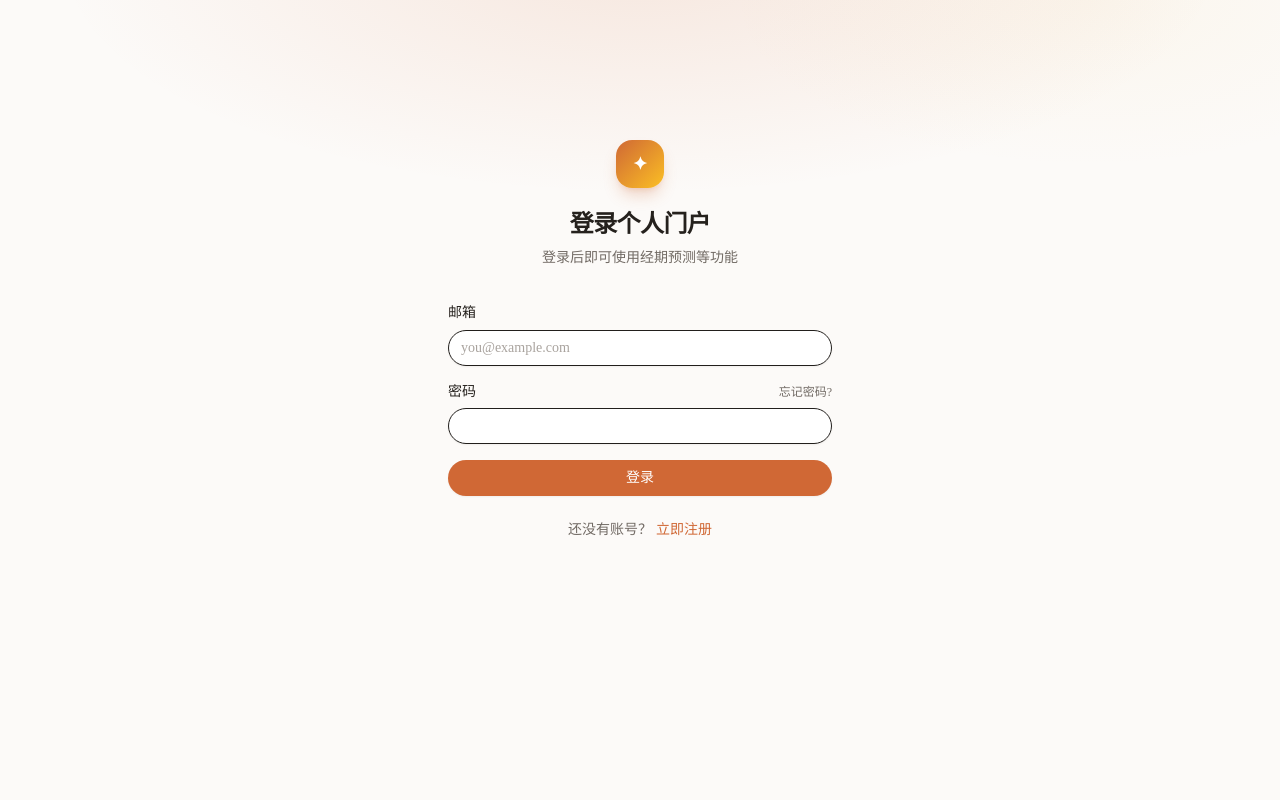
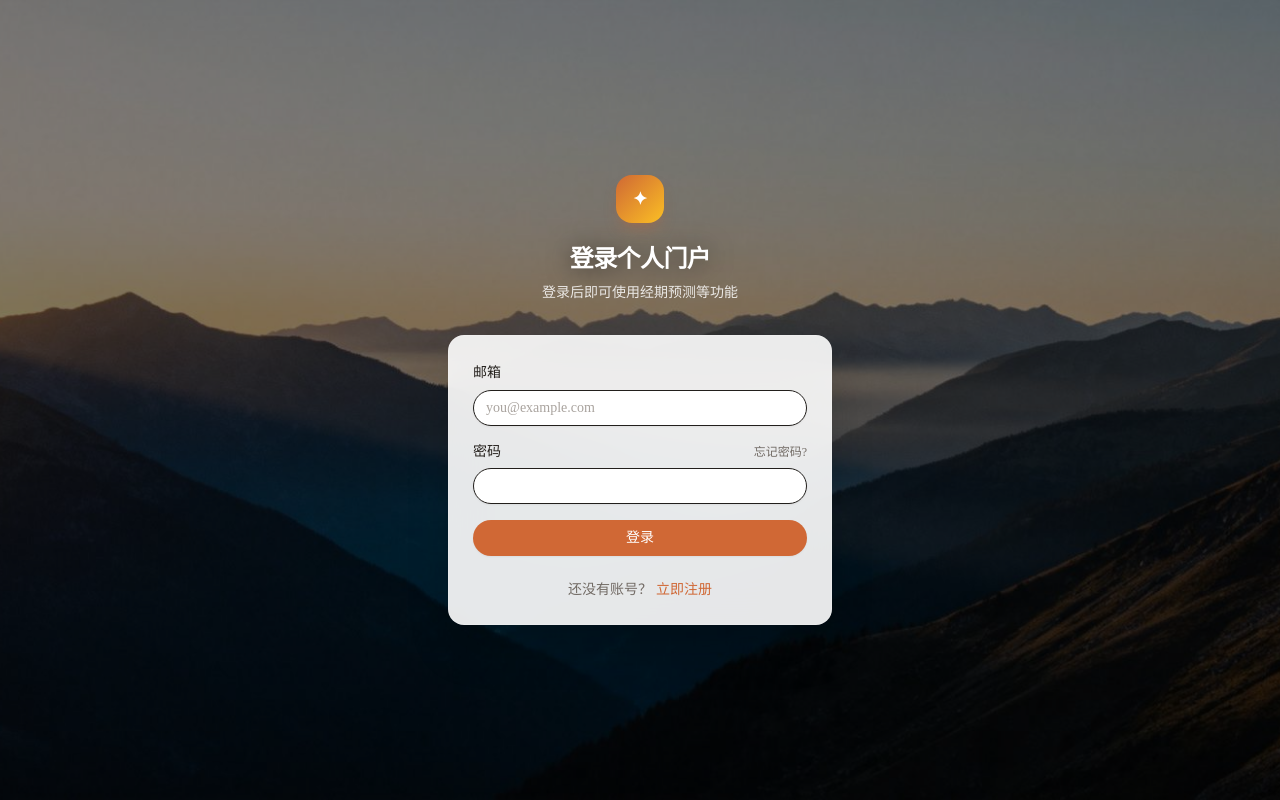
Before and after one commit to xujianfei1/-, a Next.js app in the folder 个人/: page /signin in a window 1280 px wide. Built offline with nearby package versions, Linux system fonts and the light colour scheme; no server answers.

Commit message:
feat: 全站接入每小时轮换的电影感背景
- 新增 HeroBackdrop 复用组件 (按页面配置高度/遮罩强度)
- 博客列表/更新日志/登录页/云盘页接入; 编辑器与管理页保持素净
- 登录页改全幅背景 + 玻璃卡片表单

```diff
--- a/个人/src/app/blog/page.tsx
+++ b/个人/src/app/blog/page.tsx
@@ -7,6 +7,7 @@ import type { Metadata } from 'next';
 import { auth } from '@/lib/auth';
 import { Topbar } from '@/components/topbar';
 import { Footer } from '@/components/footer';
+import { HeroBackdrop } from '@/components/hero-backdrop';
 import { CinemaStill } from '@/components/blog/cinema-still';
 import { getPublishedPosts, searchPublishedPosts } from '@/server/posts';
 import { formatDate } from '@/lib/utils';
@@ -32,9 +33,12 @@ export default async function BlogPage({ searchParams }: Props) {
   const isAdmin = !!session?.user?.isAdmin;
 
   return (
-    <div className="container flex min-h-screen flex-col py-6 md:py-10">
+    <div className="relative">
+      <HeroBackdrop className="h-[440px] md:h-[500px]" scrim="bg-gradient-to-b from-black/50 via-black/25 to-transparent" />
+      <div className="container relative flex min-h-screen flex-col py-6 md:py-10">
       <Topbar />
       <main className="flex flex-1 flex-col gap-8">
+        <div className="relative z-10 [&_h1]:text-white [&_h1]:drop-shadow-[0_2px_12px_rgba(0,0,0,0.5)] [&_.text-text-muted]:text-white/85 [&_.text-text-faint]:text-white/60">
         <header className="flex items-end justify-between gap-4">
           <div>
             <h1 className="text-2xl font-semibold md:text-3xl">博客</h1>
@@ -93,10 +97,11 @@ export default async function BlogPage({ searchParams }: Props) {
         </form>
 
         {kw && (
-          <p className="-mt-4 text-sm text-text-muted">
-            关键词「<span className="text-text">{kw}</span>」的搜索结果
+          <p className="-mt-4 text-sm text-white/85">
+            关键词「<span className="text-white">{kw}</span>」的搜索结果
           </p>
         )}
+        </div>
 
         {posts.length === 0 ? (
           <div className="rounded-xl border border-border/30 bg-surface p-10 text-center text-sm text-text-muted">
@@ -146,6 +151,7 @@ export default async function BlogPage({ searchParams }: Props) {
         )}
       </main>
       <Footer />
+      </div>
     </div>
   );
 }
--- a/个人/src/app/page.tsx
+++ b/个人/src/app/page.tsx
@@ -8,8 +8,7 @@ import { RecentUpdates } from '@/components/home/recent-updates';
 import { getServices, getOnlineServices } from '@/server/services';
 import { getLinks } from '@/server/links';
 import { getChangelogs } from '@/server/changelogs';
-import { heroSrcNow } from '@/lib/hero-bg';
-import { preload } from 'react-dom';
+import { HeroBackdrop } from '@/components/hero-backdrop';
 
 /**
  * 主页 (RSC)
@@ -26,20 +25,11 @@ export default async function HomePage() {
     getLinks(),
     getChangelogs(3),
   ]);
-  const heroSrc = heroSrcNow();
-  preload(heroSrc, { as: 'image' });
 
   return (
     <div className="relative">
       {/* 电影感 hero 背景: 每小时轮换的时段主题剧照 */}
-      <div aria-hidden className="pointer-events-none absolute inset-x-0 top-0 h-[560px] overflow-hidden animate-fade-in md:h-[640px]">
-        {/* eslint-disable-next-line @next/next/no-img-element */}
-        <img src={heroSrc} alt="" className="h-full w-full object-cover" />
-        {/* 压暗 scrim: 保证导航/标题/搜索可读 */}
-        <div className="absolute inset-0 bg-gradient-to-b from-black/40 via-black/15 to-transparent" />
-        {/* 底部融入页面背景色 */}
-        <div className="absolute inset-x-0 bottom-0 h-48 bg-gradient-to-b from-transparent to-bg" />
-      </div>
+      <HeroBackdrop />
 
       <div className="container relative flex min-h-screen flex-col py-6 md:py-10">
         <Topbar />
--- a/个人/src/app/pan/page.tsx
+++ b/个人/src/app/pan/page.tsx
@@ -9,6 +9,7 @@ import { headers } from 'next/headers';
 import { auth } from '@/lib/auth';
 import { Topbar } from '@/components/topbar';
 import { Footer } from '@/components/footer';
+import { HeroBackdrop } from '@/components/hero-backdrop';
 import { PanClient } from '@/components/pan/pan-client';
 import { portalUrlFor } from '@/lib/portal-url';
 
@@ -28,7 +29,12 @@ export default async function PanPage() {
   const portalUrl = portalUrlFor(hdrs.get('host'));
 
   return (
-    <div className="flex min-h-screen flex-col">
+    <div className="relative flex min-h-screen flex-col">
+      <HeroBackdrop
+        className="h-[300px] md:h-[340px]"
+        scrim="bg-gradient-to-b from-black/55 via-black/35 to-transparent"
+      />
+      <div className="relative">
       <Topbar portalUrl={portalUrl} />
       <main className="flex-1">
         <PanClient
@@ -38,6 +44,7 @@ export default async function PanPage() {
         />
       </main>
       <Footer />
+      </div>
     </div>
   );
 }
--- a/个人/src/app/signin/page.tsx
+++ b/个人/src/app/signin/page.tsx
@@ -5,6 +5,7 @@ import { useRouter, useSearchParams } from 'next/navigation';
 import { signIn } from 'next-auth/react';
 import { Button } from '@/components/ui/button';
 import { Input } from '@/components/ui/input';
+import { HeroBackdrop } from '@/components/hero-backdrop';
 
 type Mode = 'login' | 'register';
 
@@ -79,9 +80,11 @@ export default function SignInPage() {
   }
 
   return (
-    <div className="container flex min-h-[calc(100vh-120px)] items-center justify-center py-10">
-      <div className="w-full max-w-sm">
-        <div className="mb-8 text-center">
+    <div className="relative">
+    <HeroBackdrop className="absolute inset-0" scrim="bg-black/50" fadeToBg={false} />
+    <div className="container relative flex min-h-screen items-center justify-center py-10">
+      <div className="relative z-10 w-full max-w-sm">
+        <div className="mb-8 text-center [&_h1]:text-white [&_h1]:drop-shadow-[0_2px_12px_rgba(0,0,0,0.5)] [&_.text-text-muted]:text-white/85">
           <span className="mx-auto mb-5 inline-flex h-12 w-12 items-center justify-center rounded-2xl bg-gradient-to-br from-accent to-amber-400 text-lg font-bold text-white shadow-lg shadow-accent/25">
             ✦
           </span>
@@ -93,6 +96,7 @@ export default function SignInPage() {
           </p>
         </div>
 
+        <div className="rounded-2xl border border-white/15 bg-surface/90 p-6 shadow-2xl backdrop-blur-xl">
         <form onSubmit={onSubmit} className="space-y-4">
           {mode === 'register' && (
             <div className="space-y-1.5">
@@ -193,7 +197,9 @@ export default function SignInPage() {
             </>
           )}
         </div>
+        </div>
       </div>
+    </div>
     </div>
   );
 }
--- a/个人/src/app/updates/page.tsx
+++ b/个人/src/app/updates/page.tsx
@@ -8,6 +8,7 @@ import { Plus } from 'lucide-react';
 import { auth } from '@/lib/auth';
 import { Topbar } from '@/components/topbar';
 import { Footer } from '@/components/footer';
+import { HeroBackdrop } from '@/components/hero-backdrop';
 import { Markdown } from '@/components/blog/markdown';
 import { getChangelogs } from '@/server/changelogs';
 import { TYPE_META, type ChangelogType } from '@/lib/changelog-validations';
@@ -25,10 +26,12 @@ export default async function UpdatesPage() {
   const isAdmin = !!session?.user?.isAdmin;
 
   return (
-    <div className="container flex min-h-screen flex-col py-6 md:py-10">
+    <div className="relative">
+      <HeroBackdrop className="h-[400px] md:h-[440px]" scrim="bg-gradient-to-b from-black/50 via-black/25 to-transparent" />
+      <div className="container relative flex min-h-screen flex-col py-6 md:py-10">
       <Topbar />
       <main className="flex flex-1 flex-col gap-8">
-        <header className="flex items-end justify-between gap-4">
+        <div className="relative z-10 flex items-end justify-between gap-4 [&_h1]:text-white [&_h1]:drop-shadow-[0_2px_12px_rgba(0,0,0,0.5)] [&_.text-text-muted]:text-white/85">
           <div>
             <h1 className="text-2xl font-bold tracking-tight md:text-3xl">更新日志</h1>
             <p className="mt-1 text-sm text-text-muted">本站的功能更新与修复记录 · 共 {entries.length} 条</p>
@@ -42,7 +45,7 @@ export default async function UpdatesPage() {
               记一条
             </Link>
           )}
-        </header>
+        </div>
 
         {entries.length === 0 ? (
           <div className="rounded-xl border border-border/30 bg-surface p-10 text-center text-sm text-text-muted">
@@ -73,6 +76,7 @@ export default async function UpdatesPage() {
         )}
       </main>
       <Footer />
+      </div>
     </div>
   );
 }
--- /dev/null
+++ b/个人/src/components/hero-backdrop.tsx
@@ -0,0 +1,30 @@
+import { heroSrcNow } from '@/lib/hero-bg';
+import { preload } from 'react-dom';
+
+/**
+ * 电影感 hero 背景 (每小时轮换的时段剧照)
+ * 放在 relative 容器内使用, 绝对定位于顶部; 各页面通过 props 调整高度与遮罩强度
+ */
+export function HeroBackdrop({
+  className = 'h-[560px] md:h-[640px]',
+  scrim = 'bg-gradient-to-b from-black/40 via-black/15 to-transparent',
+  fadeToBg = true,
+}: {
+  className?: string;
+  /** 压暗遮罩, 保证页面文字/控件可读 */
+  scrim?: string;
+  /** 底部渐变融入页面背景色 */
+  fadeToBg?: boolean;
+}) {
+  const src = heroSrcNow();
+  preload(src, { as: 'image' });
+
+  return (
+    <div aria-hidden className={`pointer-events-none absolute inset-x-0 top-0 overflow-hidden animate-fade-in ${className}`}>
+      {/* eslint-disable-next-line @next/next/no-img-element */}
+      <img src={src} alt="" className="h-full w-full object-cover" />
+      <div className={`absolute inset-0 ${scrim}`} />
+      {fadeToBg && <div className="absolute inset-x-0 bottom-0 h-40 bg-gradient-to-b from-transparent to-bg" />}
+    </div>
+  );
+}
```
